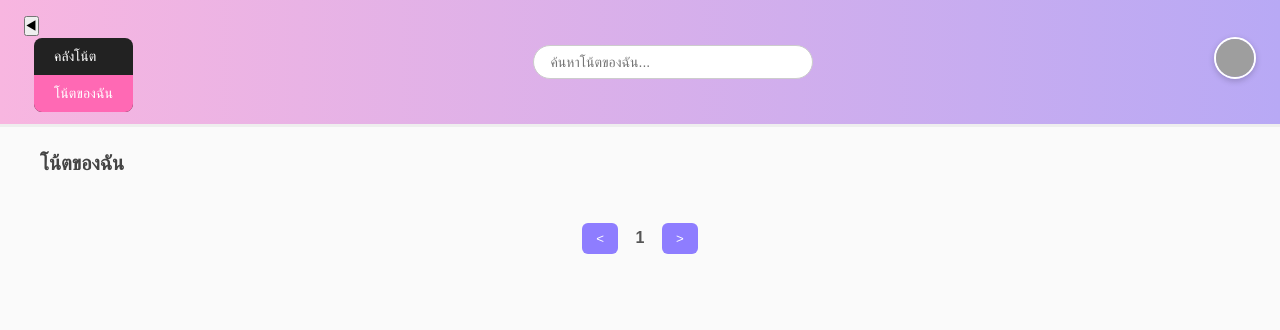
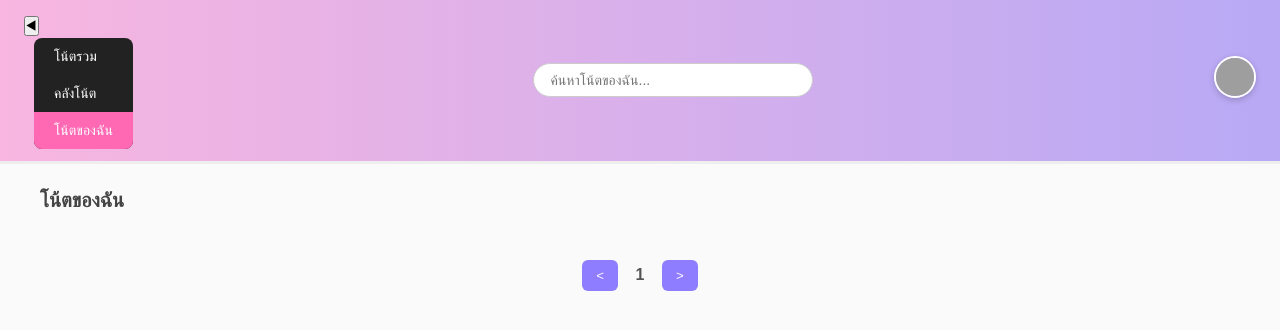
Before and after one commit to saranyapat3368/Project_NeedNote, a Flask app: page /my_notes in a window 1280 px wide. Shown: the top 330 px of the page. Run offline with Flask 3, Linux system fonts and the light colour scheme; grey boxes are pictures that could not be loaded.

Commit message:
add button main_note

```diff
--- a/frontend/templates/my_note.html
+++ b/frontend/templates/my_note.html
@@ -10,6 +10,8 @@
         <div class="nav-left">
             <button class="menu-btn">&#9664;</button>
             <div class="menu">
+                <!-- ปุ่ม คลังโน้ต ลิงก์กลับหน้า main_note -->
+                <a href="{{ url_for('main_note') }}"><button class="tab">โน้ตรวม</button></a>
                 <a href="{{ url_for('note') }}"><button class="tab">คลังโน้ต</button></a>
                 <button class="tab active">โน้ตของฉัน</button>
             </div>
```
